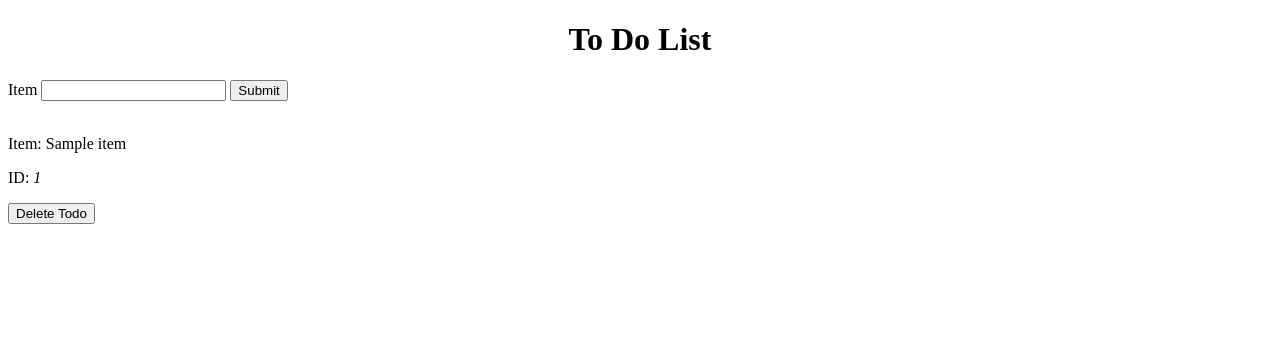
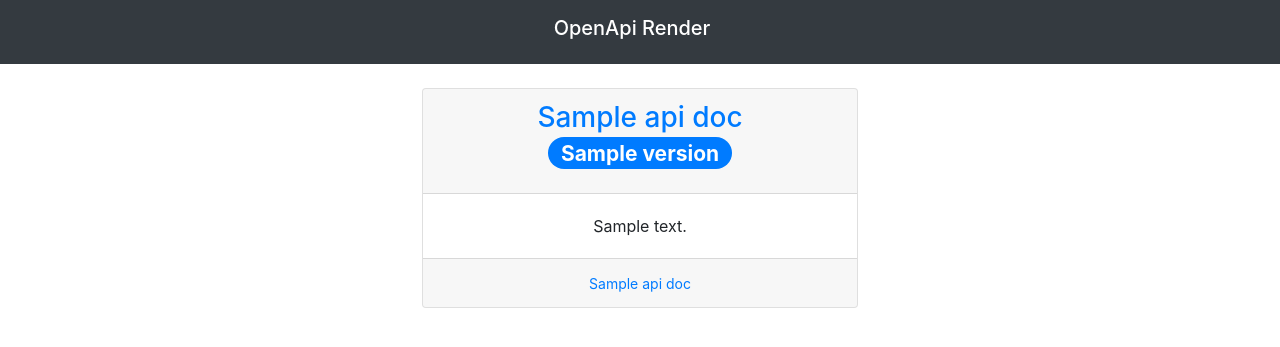
Before and after one commit to mtmustski/openapi-render, a Flask app: template app/templates/index.html in a window 1280 px wide. Shown: the top 347 px of the page. Run offline with Flask 3, Linux system fonts and the light colour scheme; the template is opened without the code that fills it: most values are stand-ins (such as "Sample title", 1, 10 or a date in 2020).

Commit message:
OpenAPI Rendering application

```diff
--- a/app/app.py
+++ b/app/app.py
@@ -1,46 +1,37 @@
+from api_doc import ApiDoc
+import json
 import os
+import yaml
 
-from bson import ObjectId
-from flask import Flask, jsonify, render_template, request, redirect, url_for
-from pymongo import MongoClient
+from flask import Flask, render_template, jsonify
 
 app = Flask(__name__)
 
-# load environment config values
-env_name = os.environ.get('ENV_NAME', '.env did not load')
-MONGO_USERNAME = os.environ.get('MONGO_INITDB_ROOT_USERNAME')
-MONGO_PASSWORD = os.environ.get('MONGO_INITDB_ROOT_PASSWORD')
 
-client = MongoClient(f'mongodb://{MONGO_USERNAME}:{MONGO_PASSWORD}@mongo:27017/')
+@app.route('/')
+def index():
+    api_docs = []
+    for json_file in os.listdir(os.path.join("static", "api-docs")):
+        if json_file.endswith(".json"):
+            api_docs.append(get_api_doc(json_file))
 
-db = client.flask_db
-todos = db.todos
+    return render_template('index.html', api_docs=api_docs)
 
 
-@app.route('/', methods=('GET', 'POST'))
-def index():
-    if request.method == 'POST':
-        item = request.form['item']
-        todos.insert_one({'item': item})
-    all_todos = todos.find()
-    return render_template('index.html', todos=all_todos)
+@app.route('/<api_doc>', methods=['GET'])
+def openapi(api_doc):
+    return render_template('openapi-render.html', api=get_api_doc(api_doc + ".json"))
 
 
-@app.post('/<id>/delete/')
-def delete(id):
-    todos.delete_one({"_id": ObjectId(id)})
-    return redirect(url_for('index'))
-
-
-@app.route('/env')
-def get_env():
-    data = {'env_name': f'{env_name}'}
-    return jsonify(data)
-
-
-@app.route('/hello')
-def hello():
-    return jsonify({'hello': 'world'})
+def get_api_doc(json_file):
+    with open(os.path.join("static", "api-docs", json_file)) as config:
+        config = json.loads(config.read())
+        with open(os.path.join("static", "api-docs", config['source'])) as api:
+            api = yaml.safe_load(api.read())
+            return ApiDoc(api['info']['title'], api['info']['description'], api['info']['version'],
+                          api['info']['contact']['name'], api['info']['contact']['url'],
+                          json_file.replace(".json", ""), config['project_page'],
+                          os.path.join("static", "api-docs", config['source']))
 
 
 if __name__ == "__main__":
--- a/app/requirements.txt
+++ b/app/requirements.txt
@@ -1,3 +1,3 @@
 flask
 gunicorn
-pymongo
+pyyaml
--- a/app/static/css/style.css
+++ /dev/null
@@ -1,3 +0,0 @@
-h1 {
-    text-align: center
-}
--- a/app/templates/index.html
+++ b/app/templates/index.html
@@ -2,27 +2,42 @@
 <html lang="en">
 <head>
     <meta charset="UTF-8">
-    <title>To Do List</title>
-    <link rel="stylesheet" href="{{ url_for('static', filename='css/style.css') }}">
+    <title>OpenApi Render</title>
+
+    <!-- Bootstrap -->
+    <link rel="stylesheet" href="https://cdn.jsdelivr.net/npm/bootstrap@4.6.2/dist/css/bootstrap.min.css">
+
 </head>
 <body>
-<h1>To Do List</h1>
-<form method="post">
-    <label>Item
-        <input type="text" name="item">
-    </label>
-    <button type="submit">Submit</button>
-</form>
-<br>
-{% for todo in todos %}
-<div class="todo">
-    <p>Item: {{ todo['item'] }} </p>
-    <p>ID: <i>{{ todo['_id'] }}</i></p>
-    <form method="POST" action="{{ url_for('delete', id=todo['_id']) }}">
-        <input type="submit" value="Delete Todo"
-               onclick="return confirm('Are you sure you want to delete this entry?')">
-    </form>
-</div>
+
+<nav class="navbar navbar-expand-md navbar-dark bg-dark justify-content-center">
+    <h1 class="navbar-brand text-center">OpenApi Render</h1>
+</nav>
+
+
+
+{% for api_doc in api_docs %}
+    <br>
+    <div class="row row-cols-1 row-cols-md-3 mb-3">
+        <div class="card mx-auto text-center">
+            <div class="card-header">
+                <h3 class="card-title">
+                    <a href="{{ api_doc.page_href }}">{{ api_doc.title }}</a>
+                    <span class="badge badge-pill badge-primary">{{ api_doc.version }}</span>
+                </h3>
+            </div>
+            <div class="card-body">
+                {{ api_doc.description }}
+            </div>
+            <div class="card-footer">
+                <small class="text-muted">
+                    <a href="{{ api_doc.team_contact }}">{{ api_doc.team_name }}</a>
+                </small>
+            </div>
+        </div>
+    </div>
 {% endfor %}
+
+
 </body>
 </html>
```
Also changed, not shown: app/api_doc.py (added, +11 -0 lines), app/templates/openapi-render.html (added, +62 -0 lines), docker-compose.override.yml (+4 -17 lines), docker-compose.yml (+3 -10 lines), tests/conftest.py (deleted, +0 -12 lines), tests/requirements.txt (deleted, +0 -1 lines), tests/test_app.py (deleted, +0 -6 lines), .github/workflows/unit-testing.yml (deleted), README.md.
